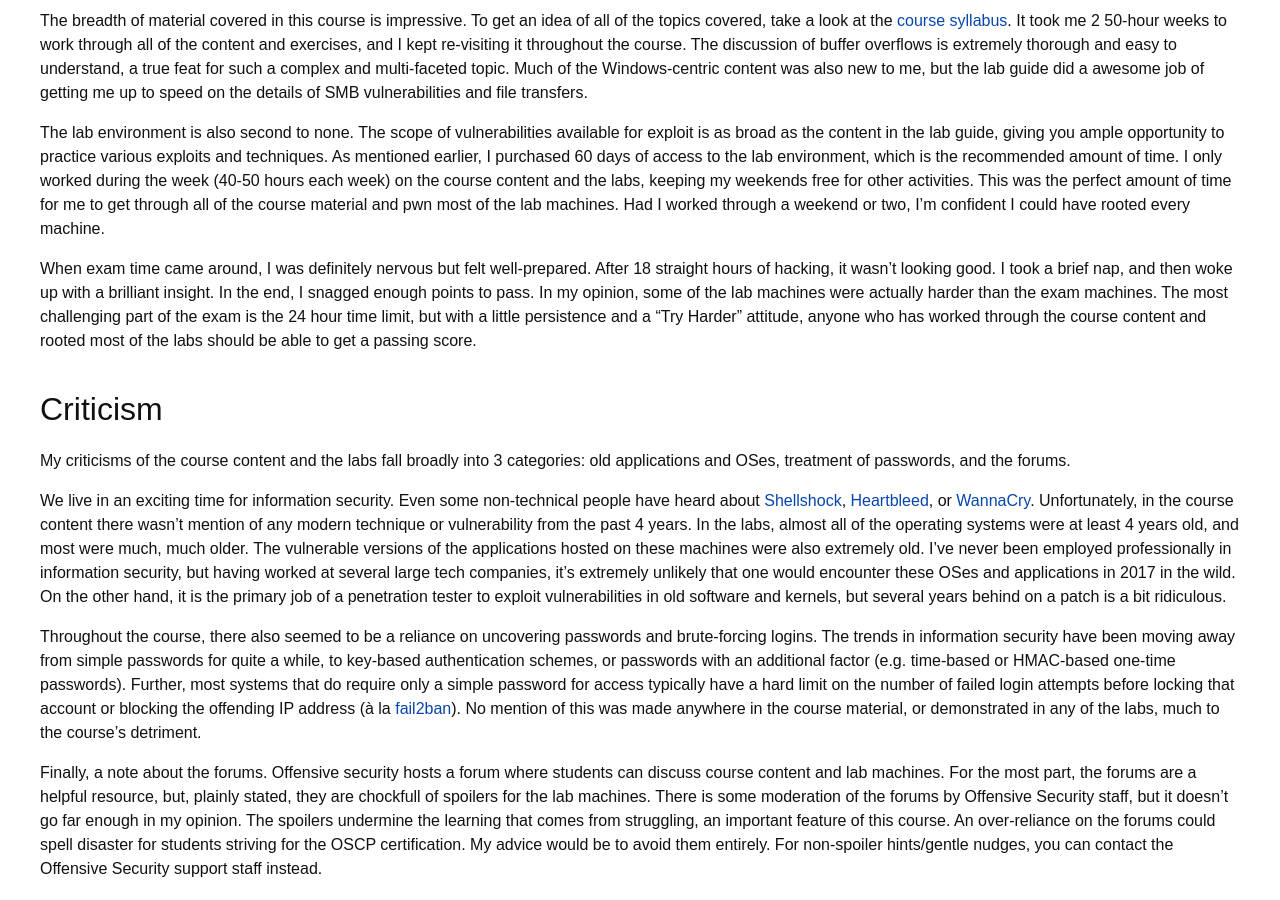
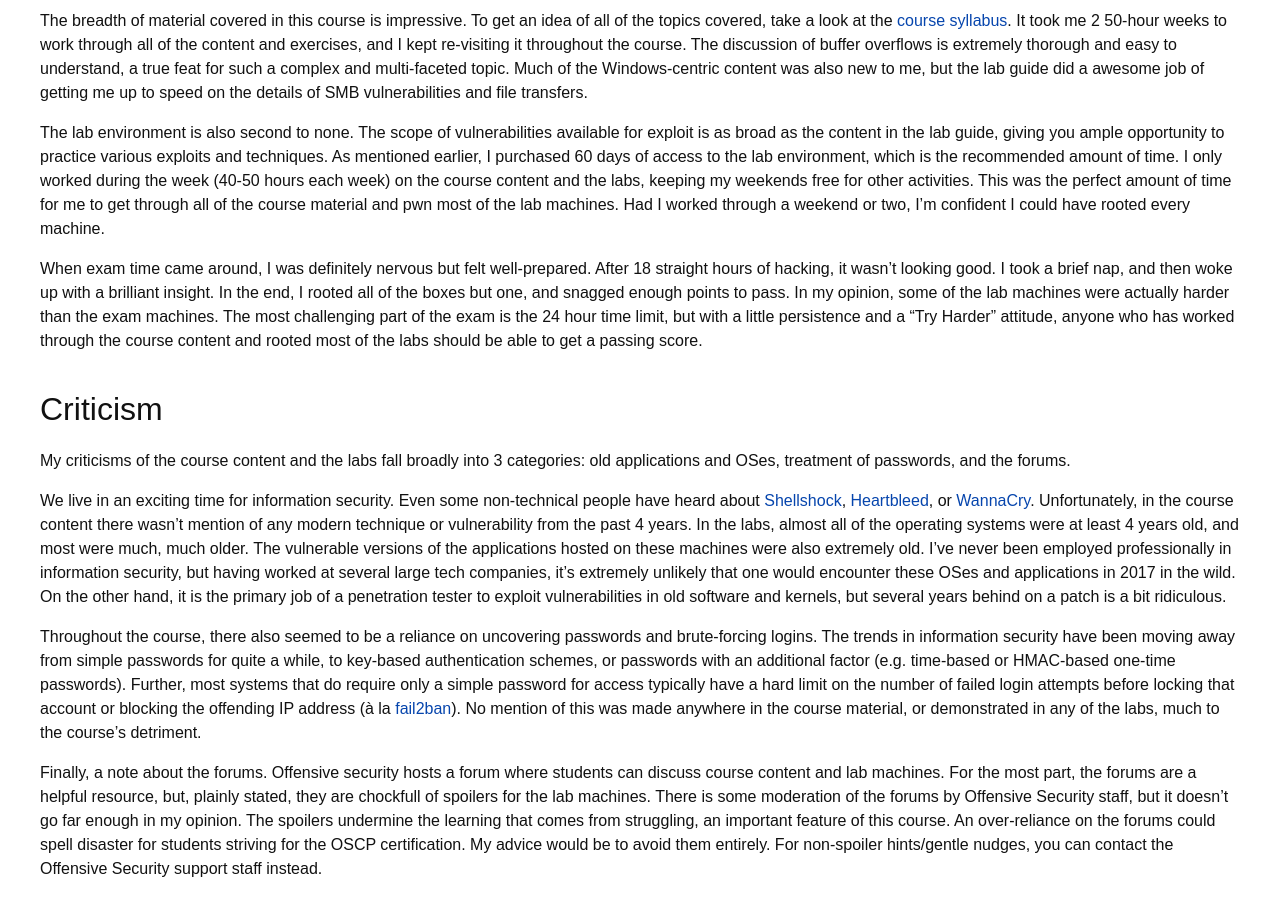
Before and after one commit to R3dCr3sc3nt/R3dCr3sc3nt.github.io, a Jekyll site: the page built from _posts/2017-06-07-OSCP-Review.md, in a window 1280 px wide and 900 px high, scrolled down 1401 px. Built offline with Jekyll 4.4.1, drawn with Linux system fonts in a browser that asks for light colours; some web fonts are replaced.

Commit message:
add detail about roots

```diff
--- a/_posts/2017-06-07-OSCP-Review.md
+++ b/_posts/2017-06-07-OSCP-Review.md
@@ -41,7 +41,7 @@ The breadth of material covered in this course is impressive. To get an idea of
 
 The lab environment is also second to none. The scope of vulnerabilities available for exploit is as broad as the content in the lab guide, giving you ample opportunity to practice various exploits and techniques. As mentioned earlier, I purchased 60 days of access to the lab environment, which is the recommended amount of time. I only worked during the week (40-50 hours each week) on the course content and the labs, keeping my weekends free for other activities. This was the perfect amount of time for me to get through all of the course material and pwn most of the lab machines. Had I worked through a weekend or two, I'm confident I could have rooted every machine.
 
-When exam time came around, I was definitely nervous but felt well-prepared. After 18 straight hours of hacking, it wasn't looking good. I took a brief nap, and then woke up with a brilliant insight. In the end, I snagged enough points to pass. In my opinion, some of the lab machines were actually harder than the exam machines. The most challenging part of the exam is the 24 hour time limit, but with a little persistence and a "Try Harder" attitude, anyone who has worked through the course content and rooted most of the labs should be able to get a passing score.
+When exam time came around, I was definitely nervous but felt well-prepared. After 18 straight hours of hacking, it wasn't looking good. I took a brief nap, and then woke up with a brilliant insight. In the end, I rooted all of the boxes but one, and snagged enough points to pass. In my opinion, some of the lab machines were actually harder than the exam machines. The most challenging part of the exam is the 24 hour time limit, but with a little persistence and a "Try Harder" attitude, anyone who has worked through the course content and rooted most of the labs should be able to get a passing score.
 
 ## Criticism
 
```
